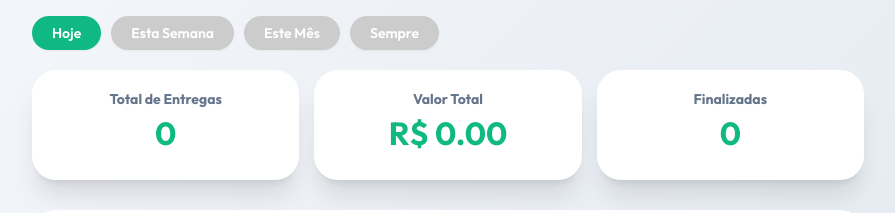
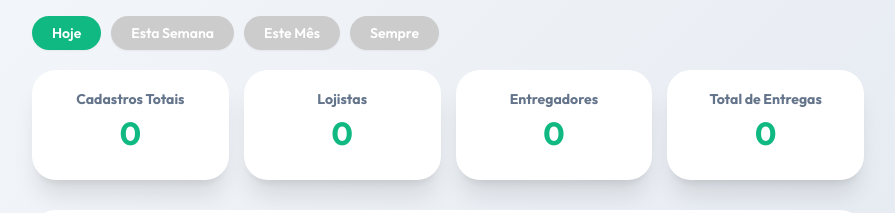
Before and after one commit to Jbsousa86/entregalocal, a React (Vite) app: page /admin/dashboard in a window 1280 px wide. Shown: the part 139-352 px from the top of the page, without its empty margins (378-1273 px from the left). Built offline with nearby package versions, Linux system fonts and the light colour scheme; no server answers; the database is empty.

Commit message:
refinando relatório do administrador

```diff
--- a/src/screens/admin/AdminCourierReport.jsx
+++ b/src/screens/admin/AdminCourierReport.jsx
@@ -189,7 +189,7 @@ export default function AdminCourierReport() {
                     <table style={{ width: '100%', borderCollapse: 'collapse' }}>
                         <thead>
                             <tr style={{ borderBottom: '2px solid var(--border)', textAlign: 'left' }}>
-                                <th style={{ padding: '10px' }}>Nome</th>
+                                <th style={{ padding: '10px' }}>Nome do Entregador</th>
                                 <th style={{ padding: '10px' }}>Entregas</th>
                                 <th style={{ padding: '10px' }}>Total Gerado (R$)</th>
                                 <th style={{ padding: '10px' }}>Status</th>
@@ -227,6 +227,13 @@ export default function AdminCourierReport() {
                                     </td>
                                 </tr>
                             ))}
+                            {Object.entries(stats.couriers).length === 0 && (
+                                <tr>
+                                    <td colSpan="5" style={{ padding: '20px', textAlign: 'center', color: '#666' }}>
+                                        Nenhum entregador cadastrado encontrado.
+                                    </td>
+                                </tr>
+                            )}
                         </tbody>
                     </table>
                 </div>
--- a/src/screens/admin/AdminDashboardScreen.jsx
+++ b/src/screens/admin/AdminDashboardScreen.jsx
@@ -10,7 +10,10 @@ export default function AdminDashboardScreen() {
         statusCounts: {},
         establishments: {},
         couriers: {},
-        filteredDeliveries: []
+        filteredDeliveries: [],
+        totalRegistrations: 0,
+        totalEstablishments: 0,
+        totalCouriers: 0
     });
     const [allDeliveries, setAllDeliveries] = useState([]);
     const [filter, setFilter] = useState('today');
@@ -102,6 +105,13 @@ export default function AdminDashboardScreen() {
                     establishmentMap[docSnap.id] = docSnap.data();
                 });
 
+                // Fetch all couriers to count os entregadores cadastrados
+                const courierSnapshot = await getDocs(collection(db, 'couriers'));
+                const courierMap = {};
+                courierSnapshot.forEach(docSnap => {
+                    courierMap[docSnap.id] = docSnap.data();
+                });
+
                 // Merge with stats
                 Object.keys(establishmentMap).forEach(estId => {
                     if (!baseStats.establishments[estId]) {
@@ -110,7 +120,12 @@ export default function AdminDashboardScreen() {
                     baseStats.establishments[estId].deliveryFee = establishmentMap[estId].deliveryFee || 2.00;
                 });
 
-                setStats(baseStats);
+                setStats({
+                    ...baseStats,
+                    totalEstablishments: Object.keys(establishmentMap).length,
+                    totalCouriers: Object.keys(courierMap).length,
+                    totalRegistrations: Object.keys(establishmentMap).length + Object.keys(courierMap).length
+                });
             } catch (error) {
                 console.error("Erro ao carregar dados admin:", error);
             } finally {
@@ -152,7 +167,12 @@ export default function AdminDashboardScreen() {
                     }
                 });
 
-                return newStats;
+                return {
+                    ...newStats,
+                    totalEstablishments: prev.totalEstablishments,
+                    totalCouriers: prev.totalCouriers,
+                    totalRegistrations: prev.totalRegistrations
+                };
             });
         }
     }, [filter]);
@@ -322,18 +342,21 @@ export default function AdminDashboardScreen() {
 
             {/* Resumo Geral */}
             <div style={{ display: 'grid', gridTemplateColumns: 'repeat(auto-fit, minmax(150px, 1fr))', gap: '15px', marginBottom: '30px' }}>
-
+                <div className="card" style={{ textAlign: 'center', padding: '20px' }}>
+                    <h3 style={{ fontSize: '14px', color: 'var(--text-muted)' }}>Cadastros Totais</h3>
+                    <p style={{ fontSize: '32px', fontWeight: 'bold', color: 'var(--primary)' }}>{stats.totalRegistrations}</p>
+                </div>
+                <div className="card" style={{ textAlign: 'center', padding: '20px' }}>
+                    <h3 style={{ fontSize: '14px', color: 'var(--text-muted)' }}>Lojistas</h3>
+                    <p style={{ fontSize: '32px', fontWeight: 'bold', color: 'var(--primary)' }}>{stats.totalEstablishments}</p>
+                </div>
+                <div className="card" style={{ textAlign: 'center', padding: '20px' }}>
+                    <h3 style={{ fontSize: '14px', color: 'var(--text-muted)' }}>Entregadores</h3>
+                    <p style={{ fontSize: '32px', fontWeight: 'bold', color: 'var(--primary)' }}>{stats.totalCouriers}</p>
+                </div>
                 <div className="card" style={{ textAlign: 'center', padding: '20px' }}>
                     <h3 style={{ fontSize: '14px', color: 'var(--text-muted)' }}>Total de Entregas</h3>
                     <p style={{ fontSize: '32px', fontWeight: 'bold', color: 'var(--primary)' }}>{stats.totalDeliveries}</p>
-                </div>
-                <div className="card" style={{ textAlign: 'center', padding: '20px' }}>
-                    <h3 style={{ fontSize: '14px', color: 'var(--text-muted)' }}>Valor Total</h3>
-                    <p style={{ fontSize: '32px', fontWeight: 'bold', color: 'var(--primary)' }}>R$ {stats.totalValue.toFixed(2)}</p>
-                </div>
-                <div className="card" style={{ textAlign: 'center', padding: '20px' }}>
-                    <h3 style={{ fontSize: '14px', color: 'var(--text-muted)' }}>Finalizadas</h3>
-                    <p style={{ fontSize: '32px', fontWeight: 'bold', color: 'var(--primary)' }}>{stats.statusCounts['delivered'] || 0}</p>
                 </div>
             </div>
 
--- a/src/screens/admin/AdminEstablishmentReport.jsx
+++ b/src/screens/admin/AdminEstablishmentReport.jsx
@@ -215,7 +215,7 @@ export default function AdminEstablishmentReport() {
                     <table style={{ width: '100%', borderCollapse: 'collapse', minWidth: '500px' }}>
                         <thead>
                             <tr style={{ borderBottom: '2px solid var(--border)', textAlign: 'left' }}>
-                                <th style={{ padding: '10px' }}>Nome</th>
+                                <th style={{ padding: '10px' }}>Nome do Estabelecimento</th>
                                 <th style={{ padding: '10px' }}>Entregas</th>
                                 <th style={{ padding: '10px' }}>Total (R$)</th>
                                 <th style={{ padding: '10px' }}>Taxa Atual</th>
@@ -268,6 +268,13 @@ export default function AdminEstablishmentReport() {
                                     </td>
                                 </tr>
                             ))}
+                            {Object.entries(stats.establishments).length === 0 && (
+                                <tr>
+                                    <td colSpan="6" style={{ padding: '20px', textAlign: 'center', color: '#666' }}>
+                                        Nenhum lojista cadastrado encontrado.
+                                    </td>
+                                </tr>
+                            )}
                         </tbody>
                     </table>
                 </div>
```
